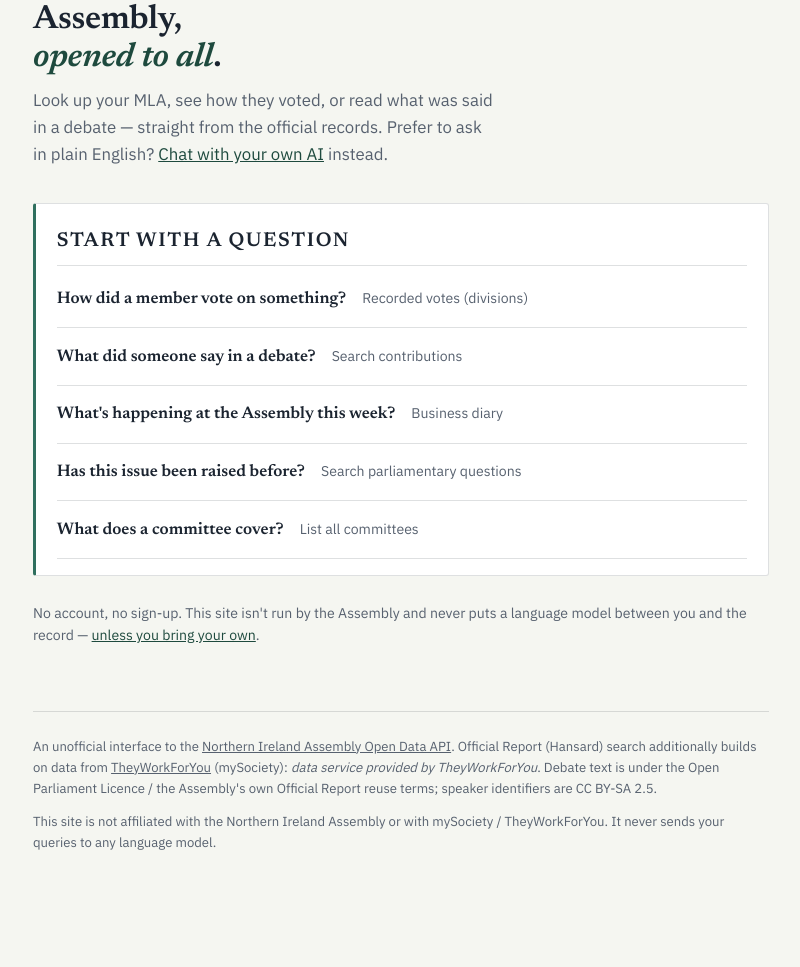
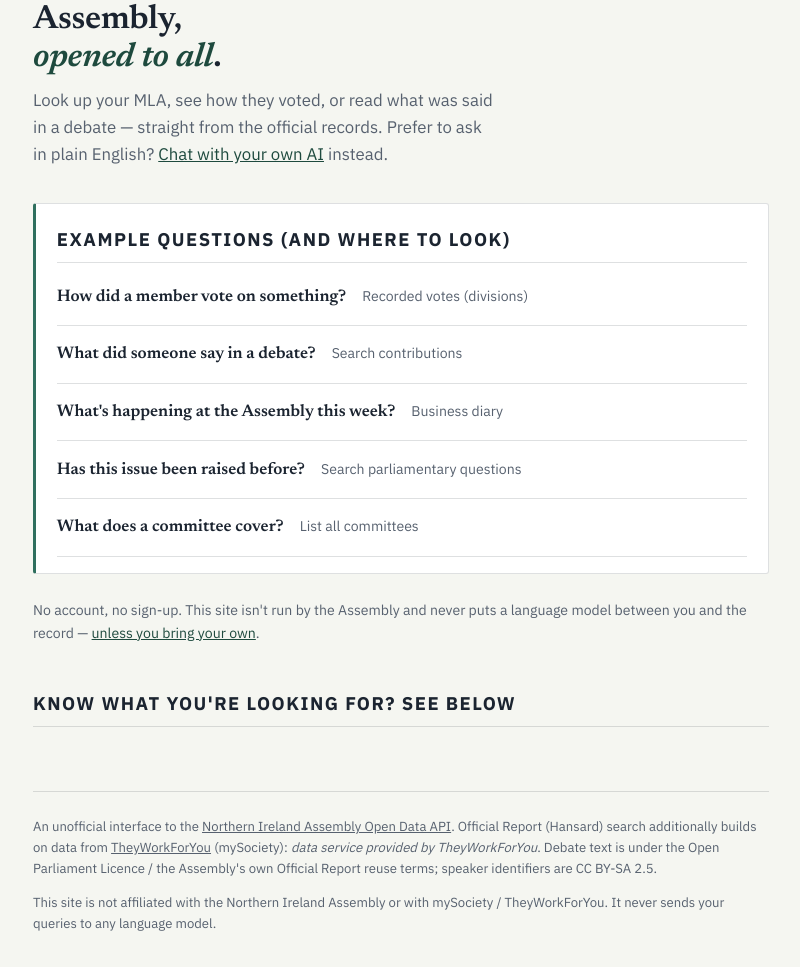
Before and after one commit to tobiasdavidson7-ui/ni-assembly-mcp, a Python web app: template ni_assembly_mcp/forms/templates/index.html in a window 1280 px wide. Shown: the part 173-1140 px from the top of the page, without its empty margins (239-1039 px from the left). Before the commit the page ends 1023 px from the top, so only its background shows below. Run offline with Jinja, Linux system fonts and the light colour scheme; the template is opened without the code that fills it, so the values that code supplies are empty.

Commit message:
Rework homepage question section and topic group headings
Rename "Start with a question" to "Example Questions (and where to
look)", add a heading above the topic groups, and switch both
sections' headings from mono/uppercase to bold sans-serif to bring
them level with each other.

Co-Authored-By: Claude Sonnet 5 <noreply@anthropic.com>

```diff
--- a/ni_assembly_mcp/forms/templates/base.html
+++ b/ni_assembly_mcp/forms/templates/base.html
@@ -131,7 +131,7 @@
     border-left: 3px solid var(--accent); border-radius: var(--radius); background: var(--paper-raised);
   }
   .start-title {
-    font-family: var(--font-display); font-weight: 600; font-size: 1.25rem;
+    font-family: var(--font-body); font-weight: 700; font-size: 1.15rem;
     margin: 1.1rem 0 .3rem; color: var(--ink);
   }
   .start .register-list li:first-child { border-top: none; }
@@ -152,8 +152,8 @@
   }
   .topic[open] .topic-summary::before { transform: rotate(90deg); }
   .topic-name {
-    font-family: var(--font-mono); font-weight: 600; font-size: .8rem;
-    letter-spacing: .08em; text-transform: uppercase; color: var(--ink);
+    font-family: var(--font-body); font-weight: 700; font-size: 1.15rem;
+    color: var(--ink);
   }
   .topic-gloss { color: var(--ink-soft); font-size: .88rem; }
   .topic .register-list { margin: 0 0 1.2rem; }
--- a/ni_assembly_mcp/forms/templates/index.html
+++ b/ni_assembly_mcp/forms/templates/index.html
@@ -8,7 +8,7 @@
 </section>
 
 <section class="start">
-  <h2 class="start-title">Start with a question</h2>
+  <h2 class="start-title">Example Questions (and where to look)</h2>
   <ul class="register-list">
     <li><a class="register-row" href="/forms/divisions">
       <span class="register-row-title">How did a member vote on something?</span>
@@ -42,6 +42,8 @@
 never puts a language model between you and the record — <a href="/connect">unless you
 bring your own</a>.</p>
 
+<h2 class="start-title">Know what you're looking for? See below</h2>
+
 {% for group, specs in groups %}
 <details class="topic">
   <summary class="topic-summary">
```
